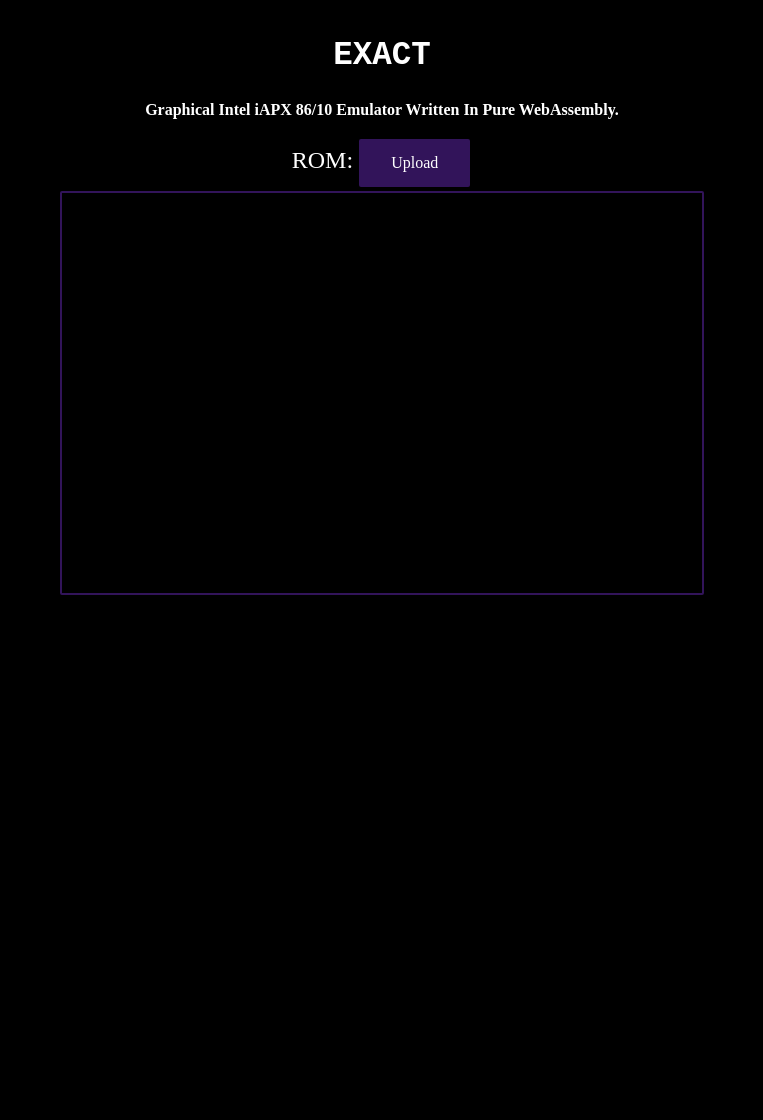
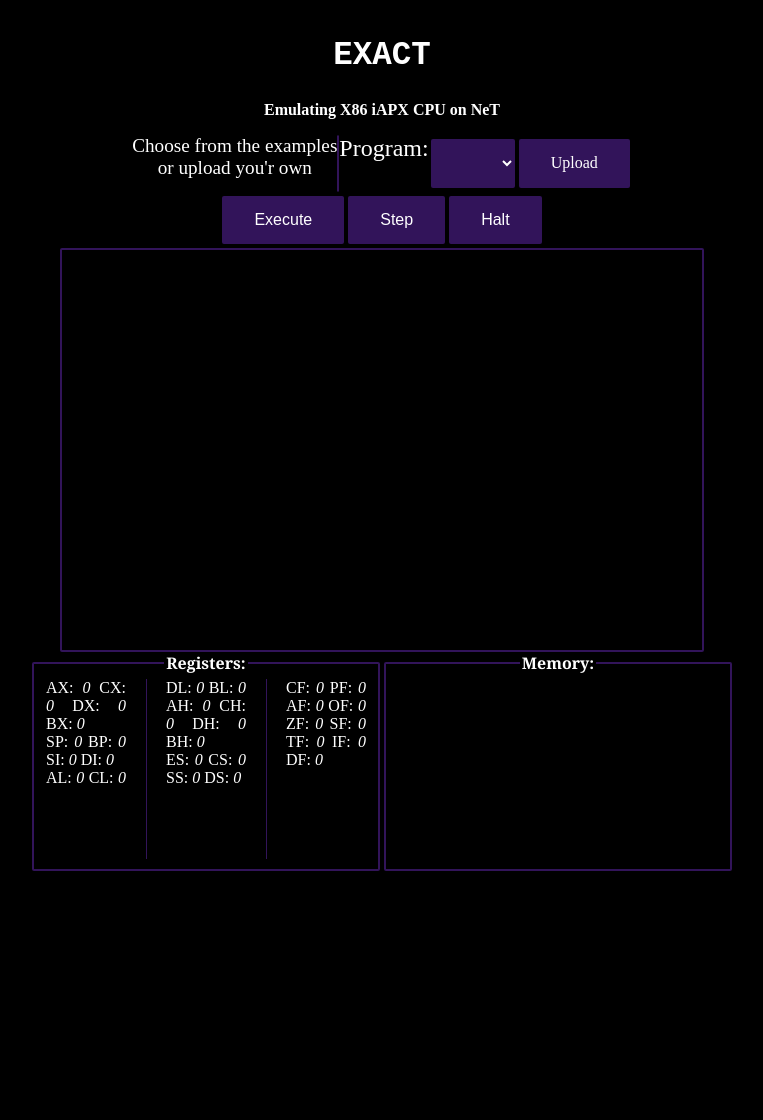
Before and after one commit to Thraetaona/EXACT, a plain HTML site: page src/index.html in a window 1280 px wide. Shown: the whole page, without its empty margins (258-1021 px from the left). After the commit the page ends 879 px from the top, so only its background shows below. Drawn offline with Linux system fonts and the light colour scheme; no server answers.

Commit message:
Add files via upload

```diff
--- a/src/index.html
+++ b/src/index.html
@@ -16,18 +16,64 @@
   <body>
     <h1><code>EXACT</code></h1>
     <p>
-      <strong>Graphical Intel iAPX 86/10 Emulator Written In Pure WebAssembly.</strong>
+      <strong><b>E</b>mulating <b>X</b>86 i<b>A</b>PX <b>C</b>PU on Ne<b>T</b></strong>
     </p>
 
-    <span class="label">ROM:</span>
-    <label class="button"><input type="file" id="upload" />Upload</label>
+    <section class="container">
+      <small>Choose from the examples <br> or upload you'r own</small>
+      <hr id="vr">
+      <span class="label">Program:</span>
+      <select class="button" id="examples">
+      </select>
+      <label class="button"><input type="file" id="upload" />Upload</label>
+    </section>
+    <section class="container">
+      <button class="button" id='run'>Execute</button>
+      <button class="button" id='step'>Step</button>
+      <button class="button" id='stop'>Halt</button>
+    </section>
 
     <canvas id="screen" width="640" height="480" ></canvas>
 
-    <div class="container">
-      <div class="memory"></div>
-      <div class="registers"></div>
-    </div>
+    <section class="container">
+      <fieldset id="registers"> <legend>Registers:</legend>
+        AX: <var id="AX">0</var>
+        CX: <var id="CX">0</var>
+        DX: <var id="DX">0</var>
+        BX: <var id="BX">0</var>
+        <br>
+        SP: <var id="SP">0</var>
+        BP: <var id="BP">0</var>
+        SI: <var id="SI">0</var>
+        DI: <var id="DI">0</var>
+        <br>
+        AL: <var id="AL">0</var>
+        CL: <var id="CL">0</var>
+        DL: <var id="DL">0</var>
+        BL: <var id="BL">0</var>
+        AH: <var id="AH">0</var>
+        CH: <var id="CH">0</var>
+        DH: <var id="DH">0</var>
+        BH: <var id="BH">0</var>
+        <br>
+        ES: <var id="ES">0</var>
+        CS: <var id="CS">0</var>
+        SS: <var id="SS">0</var>
+        DS: <var id="DS">0</var>
+        <br>
+        CF: <var id="CF">0</var>
+        PF: <var id="PF">0</var>
+        AF: <var id="AF">0</var>
+        OF: <var id="OF">0</var>
+        ZF: <var id="ZF">0</var>
+        SF: <var id="SF">0</var>
+        TF: <var id="TF">0</var>
+        IF: <var id="IF">0</var>
+        DF: <var id="DF">0</var>
+      </fieldset>
+      <fieldset id="memory"> <legend>Memory:</legend>
+      </fieldset>
+    </section>
 
 
     <script type="module" async>
--- a/src/stylesheet.css
+++ b/src/stylesheet.css
@@ -13,11 +13,9 @@
 
 
 body {
-  margin-left: auto;
-  margin-right: auto;
   background-color: var(--theme-color);
+  color: var(--text-color);
   text-align: center !important;
-  color: var(--text-color);
 }
 
 
@@ -36,6 +34,14 @@
 .label {
   font-size: 1.5em;
 }
+small {
+  font-size: 1.2em;
+}
+
+#vr {
+  margin: 0 0;
+  border: 1px solid var(--accent-color);
+}
 
 
 #screen {
@@ -47,29 +53,32 @@
 }
 
 
-.container{
+.container {
+  margin: auto;
   display: flex;
-  flex-direction: row;
+  justify-content: center;
 }
 
-.memory {
-  height: 512px;
-  width: 312px;
-  /*overflow-y: scroll;*/
-  padding: 5px;
+fieldset {
+  width: 25vw;
+  height: 25vh;
+  border: 2px solid var(--accent-color);
+  column-count: 3;
+  column-gap: 40px;
+  column-rule: 1px solid var(--accent-color);
+  text-align: justify;
 }
-
-.registers {
-  height: 512px;
-  width: 100px;
-  padding: 5px;
+legend {
+  font-family: Georgia;
+  font-weight: bold;
+  text-align: center;
 }
 
 
 .button {
   background-color: var(--accent-color);
   border: none;
-  color: white;
+  color: var(--text-color);
   padding: 15px 32px;
   text-align: center;
   text-decoration: none;
```
Also changed, not shown: 1 other file.
